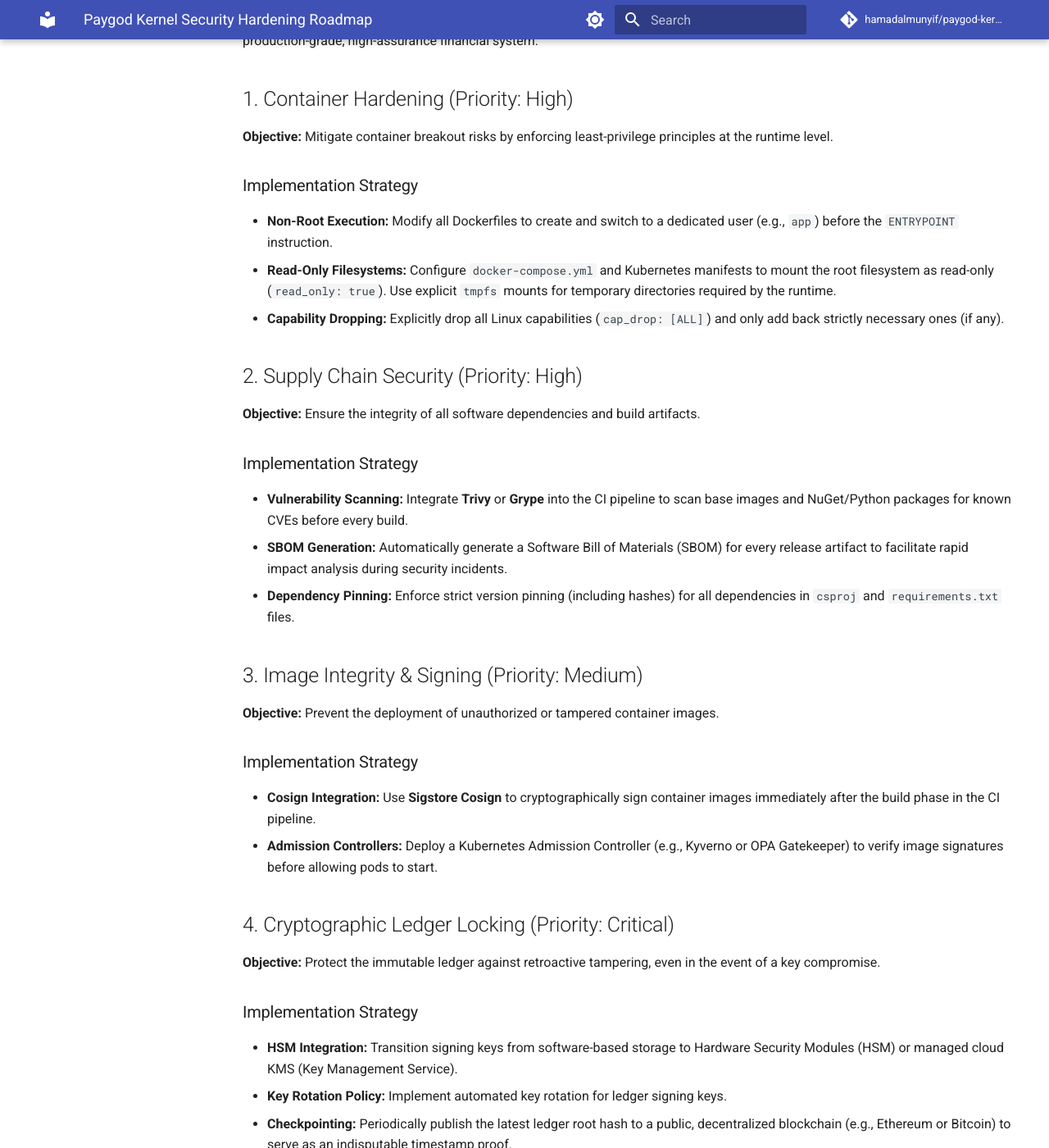
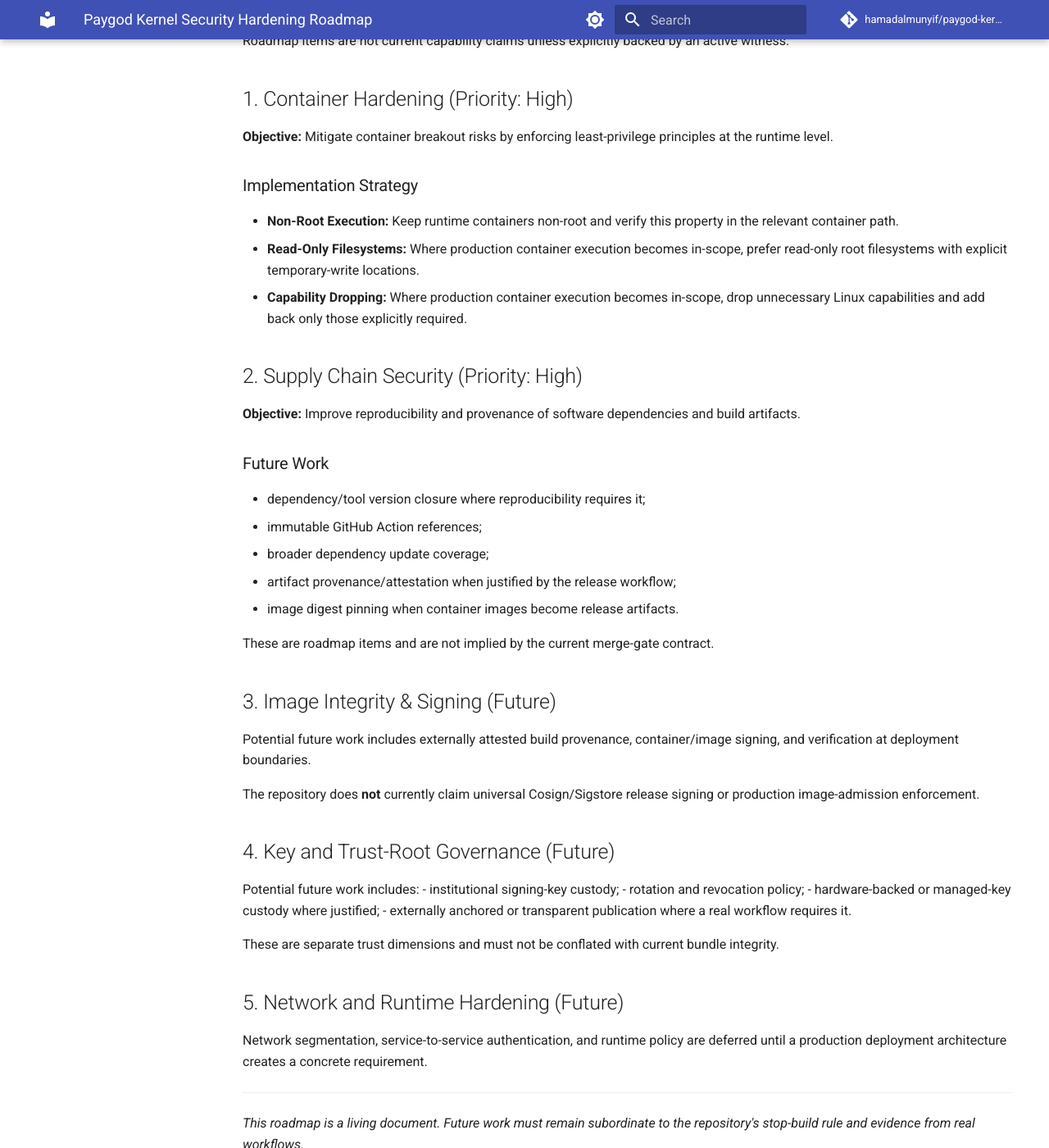
Before and after one commit to hamadalmunyif/paygod-kernel-mvp, an MkDocs documentation site: the page built from docs/SECURITY_ROADMAP.md, in a window 1280 px wide and 1400 px high, scrolled down 216 px. Shown: the whole window at 82% size. Built offline with MkDocs 1.6.1 and Material for MkDocs 9.7.7, drawn with Linux system fonts in a browser that asks for light colours; comment, search, counter and statistics services are not loaded; some of the changed text lies outside the part shown.

Commit message:
docs: align security roadmap with canonical merge contract

````diff
--- a/docs/SECURITY_ROADMAP.md
+++ b/docs/SECURITY_ROADMAP.md
@@ -1,116 +1,85 @@
 # Paygod Kernel Security Hardening Roadmap
 
-This document outlines the strategic security enhancements required to elevate Paygod Kernel from a functional prototype to a production-grade, high-assurance financial system.
+This document records future security-hardening work separately from the repository's current proven assurance boundary. Roadmap items are not current capability claims unless explicitly backed by an active witness.
 
 ## 1. Container Hardening (Priority: High)
 
 **Objective:** Mitigate container breakout risks by enforcing least-privilege principles at the runtime level.
 
 ### Implementation Strategy
-- **Non-Root Execution:** Modify all Dockerfiles to create and switch to a dedicated user (e.g., `app`) before the `ENTRYPOINT` instruction.
-- **Read-Only Filesystems:** Configure `docker-compose.yml` and Kubernetes manifests to mount the root filesystem as read-only (`read_only: true`). Use explicit `tmpfs` mounts for temporary directories required by the runtime.
-- **Capability Dropping:** Explicitly drop all Linux capabilities (`cap_drop: [ALL]`) and only add back strictly necessary ones (if any).
+- **Non-Root Execution:** Keep runtime containers non-root and verify this property in the relevant container path.
+- **Read-Only Filesystems:** Where production container execution becomes in-scope, prefer read-only root filesystems with explicit temporary-write locations.
+- **Capability Dropping:** Where production container execution becomes in-scope, drop unnecessary Linux capabilities and add back only those explicitly required.
 
 ## 2. Supply Chain Security (Priority: High)
 
-**Objective:** Ensure the integrity of all software dependencies and build artifacts.
+**Objective:** Improve reproducibility and provenance of software dependencies and build artifacts.
 
-### Implementation Strategy
-- **Vulnerability Scanning:** Integrate **Trivy** or **Grype** into the CI pipeline to scan base images and NuGet/Python packages for known CVEs before every build.
-- **SBOM Generation:** Automatically generate a Software Bill of Materials (SBOM) for every release artifact to facilitate rapid impact analysis during security incidents.
-- **Dependency Pinning:** Enforce strict version pinning (including hashes) for all dependencies in `csproj` and `requirements.txt` files.
+### Future Work
+- dependency/tool version closure where reproducibility requires it;
+- immutable GitHub Action references;
+- broader dependency update coverage;
+- artifact provenance/attestation when justified by the release workflow;
+- image digest pinning when container images become release artifacts.
 
-## 3. Image Integrity & Signing (Priority: Medium)
+These are roadmap items and are not implied by the current merge-gate contract.
 
-**Objective:** Prevent the deployment of unauthorized or tampered container images.
+## 3. Image Integrity & Signing (Future)
 
-### Implementation Strategy
-- **Cosign Integration:** Use **Sigstore Cosign** to cryptographically sign container images immediately after the build phase in the CI pipeline.
-- **Admission Controllers:** Deploy a Kubernetes Admission Controller (e.g., Kyverno or OPA Gatekeeper) to verify image signatures before allowing pods to start.
+Potential future work includes externally attested build provenance, container/image signing, and verification at deployment boundaries.
 
-## 4. Cryptographic Ledger Locking (Priority: Critical)
+The repository does **not** currently claim universal Cosign/Sigstore release signing or production image-admission enforcement.
 
-**Objective:** Protect the immutable ledger against retroactive tampering, even in the event of a key compromise.
+## 4. Key and Trust-Root Governance (Future)
 
-### Implementation Strategy
-- **HSM Integration:** Transition signing keys from software-based storage to Hardware Security Modules (HSM) or managed cloud KMS (Key Management Service).
-- **Key Rotation Policy:** Implement automated key rotation for ledger signing keys.
-- **Checkpointing:** Periodically publish the latest ledger root hash to a public, decentralized blockchain (e.g., Ethereum or Bitcoin) to serve as an indisputable timestamp proof.
+Potential future work includes:
+- institutional signing-key custody;
+- rotation and revocation policy;
+- hardware-backed or managed-key custody where justified;
+- externally anchored or transparent publication where a real workflow requires it.
 
-## 5. Network Segmentation (Priority: Medium)
+These are separate trust dimensions and must not be conflated with current bundle integrity.
 
-**Objective:** Limit the blast radius of a potential breach by strictly controlling network traffic.
+## 5. Network and Runtime Hardening (Future)
 
-### Implementation Strategy
-- **Service Mesh:** Implement mTLS (mutual TLS) between all microservices (Kernel, Ledger, Metrics) to ensure encrypted and authenticated communication.
-- **Network Policies:** Apply strict Kubernetes Network Policies to deny all ingress/egress traffic by default, whitelisting only necessary communication paths.
+Network segmentation, service-to-service authentication, and runtime policy are deferred until a production deployment architecture creates a concrete requirement.
 
 ---
 
-*This roadmap is a living document. Security is a continuous process, not a final destination.*
+*This roadmap is a living document. Future work must remain subordinate to the repository's stop-build rule and evidence from real workflows.*
 
 ---
 
-## PR Security Gate (GitHub Actions + Branch Protection)
+## Canonical Merge Governance
 
-Paygod Kernel treats security checks as **merge-blocking** on `main`.
+The canonical merge contract is defined in [GATES.md](../GATES.md).
 
-### Workflows
+The required status checks for pull requests targeting `main` are:
 
-- `Paygod Kernel CI` — build, spec checks, schema stability, pack tests, and pack-provider separation lint.
-- `security-gate` — CodeQL, Dependency Review, secret scanning, and PR SBOM artifact.
+1. **Paygod Kernel CI**
+2. **security-gate**
+3. **Paygod CI Enforcement**
+4. **Pack Contract (paygod/v1)**
+5. **Repository Boundary Gate**
+6. **Verifier Integrity Gate**
 
-### Required Checks (Branch Protection)
+Each required witness MUST report a terminal status on every pull request targeting `main`. A required witness therefore must not depend on path filtering that can prevent the required context from being emitted.
 
-In GitHub: **Settings → Branches → Branch protection rules → main**, enable:
+The effective GitHub repository ruleset must require these six exact contexts. A workflow being green is not sufficient if the ruleset does not require it.
 
-- **Require status checks to pass before merging**
-- Select the checks below (names must match exactly):
+### Security Gate Composition
 
-1) **CodeQL (C#)**
-2) **Dependency Review (PR)**
-3) **Secret Scan (gitleaks)**
-4) **SBOM (PR artifact)**
-5) **build-and-test** (from `Paygod Kernel CI`)
+`security-gate` is the required aggregate context for the security workflow. It propagates failures from its internal security jobs, currently including CodeQL, dependency review, secret scanning, and PR SBOM generation. Those internal job names are implementation details of the security workflow and are not substitutes for the canonical top-level merge contract above.
 
-Recommended toggles:
-- Require branches to be up to date before merging
-- Require signed commits (if your org enforces it)
-- Require approvals (CODEOWNERS-driven)
+### Ruleset Alignment
 
-### Notes
+Repository administrators must keep the active `main` ruleset aligned with [GATES.md](../GATES.md). Changes to required context names, workflow triggers, or ruleset requirements must be reviewed as governance changes.
 
-- Dependency Review runs **only** on pull requests by design.
-- PR SBOM is uploaded as an artifact for transparency; release SBOM is still produced on tags.
-- Container scanning is intentionally deferred until Docker images become a first-class MVP deliverable.
+Recommended repository protections include:
+- require pull requests before merging;
+- require the six canonical status checks above;
+- require branches to be up to date before merging;
+- prohibit force-push/non-fast-forward history on `main`;
+- require additional review controls where the repository ownership model supports them.
 
-## Making the Security Gate truly merge-blocking (Branch Protection)
-
-Workflows alone **do not** prevent merging. To make the Security Gate a real PR Gate, you must
-enable **Branch Protection** on `main` and set **Required status checks** to include the security
-jobs and CI build/test.
-
-### Required checks (job names must match exactly)
-- `CodeQL (C#)`
-- `Dependency Review (PR)`
-- `Secret Scan (gitleaks)`
-- `SBOM (PR artifact)`
-- `CI`
-
-### Fast path (recommended): apply via GitHub CLI
-If you have repo admin rights, run:
-
-```bash
-gh auth login
-export REPO="OWNER/REPO"
-export BRANCH="main"
-./tools/admin/enable_branch_protection.sh
-```
-
-### Manual path (UI)
-GitHub → **Settings** → **Branches** → **Add rule** for `main`:
-- ✅ Require a pull request before merging
-- ✅ Require status checks to pass before merging
-  - add the required checks listed above
-- ✅ Require branches to be up to date before merging (recommended)
-- ✅ Require Code Owner review (recommended)
+Ruleset drift is a governance defect even when underlying workflows remain green.
````
